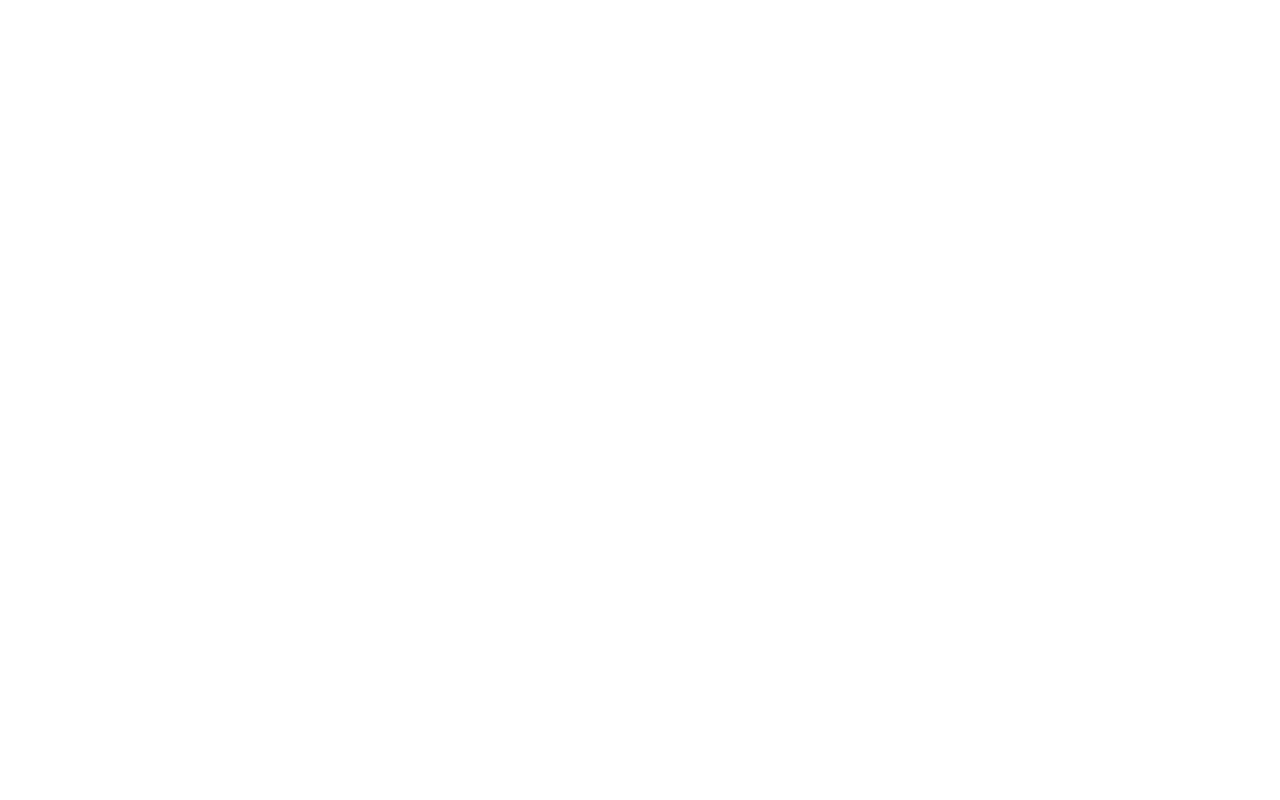
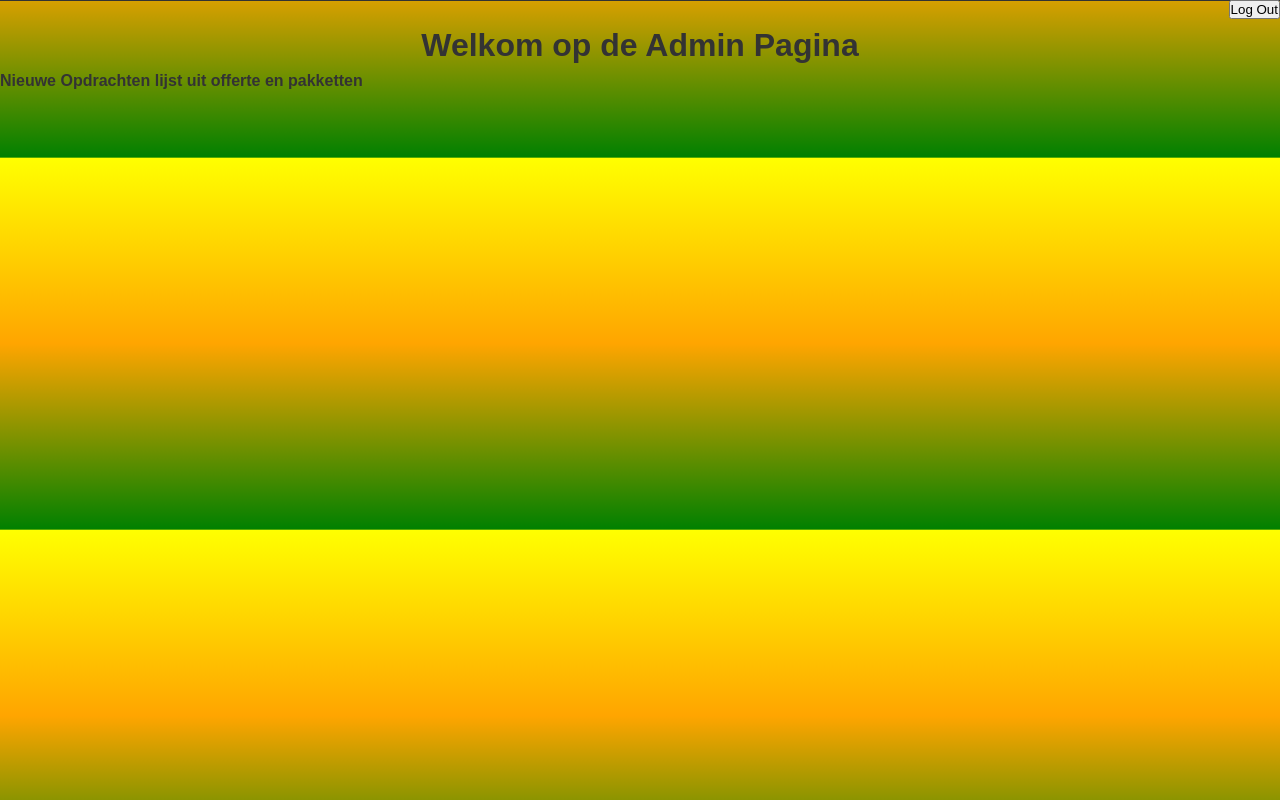
Before and after one commit to MiraeNassr/Groen-gewoon-Doen, a website: page admin.html in a window 1280 px wide. Drawn offline with Linux system fonts and the light colour scheme.

Commit message:
Node.js en basis admin pagina
Ik had schijnbaar al Node.js, maar had een extra bestand moeten toevoegen. Ook een begin aan de admin pagina gedaan

```diff
--- a/admin.html
+++ b/admin.html
@@ -4,13 +4,30 @@
 <head>
     <meta charset="UTF-8">
     <meta name="viewport" content="width=device-width, initial-scale=1.0">
-    <title>Document</title>
+    <title>Admin Pagina</title>
+    <link rel="stylesheet" href="css/style.css">
 </head>
 
 <body>
-    <header></header>
-    <main></main>
-    <footer></footer>
+    <header>
+        <button>Log Out</button>
+    </header>
+
+    <main>
+        <h1>Welkom op de Admin Pagina</h1>
+
+        <section id="NieuweOpdrachten">
+            <h4>Nieuwe Opdrachten lijst uit offerte en pakketten</h4>
+            <div class="Opdrachten">
+                <!-- Dynamically populated list of new assignments will go here -->
+
+            </div>
+        </section>
+    </main>
+
+    <footer>
+
+    </footer>
 
 </body>
 
```
Also changed, not shown: package.json (added, +21 -0 lines).
